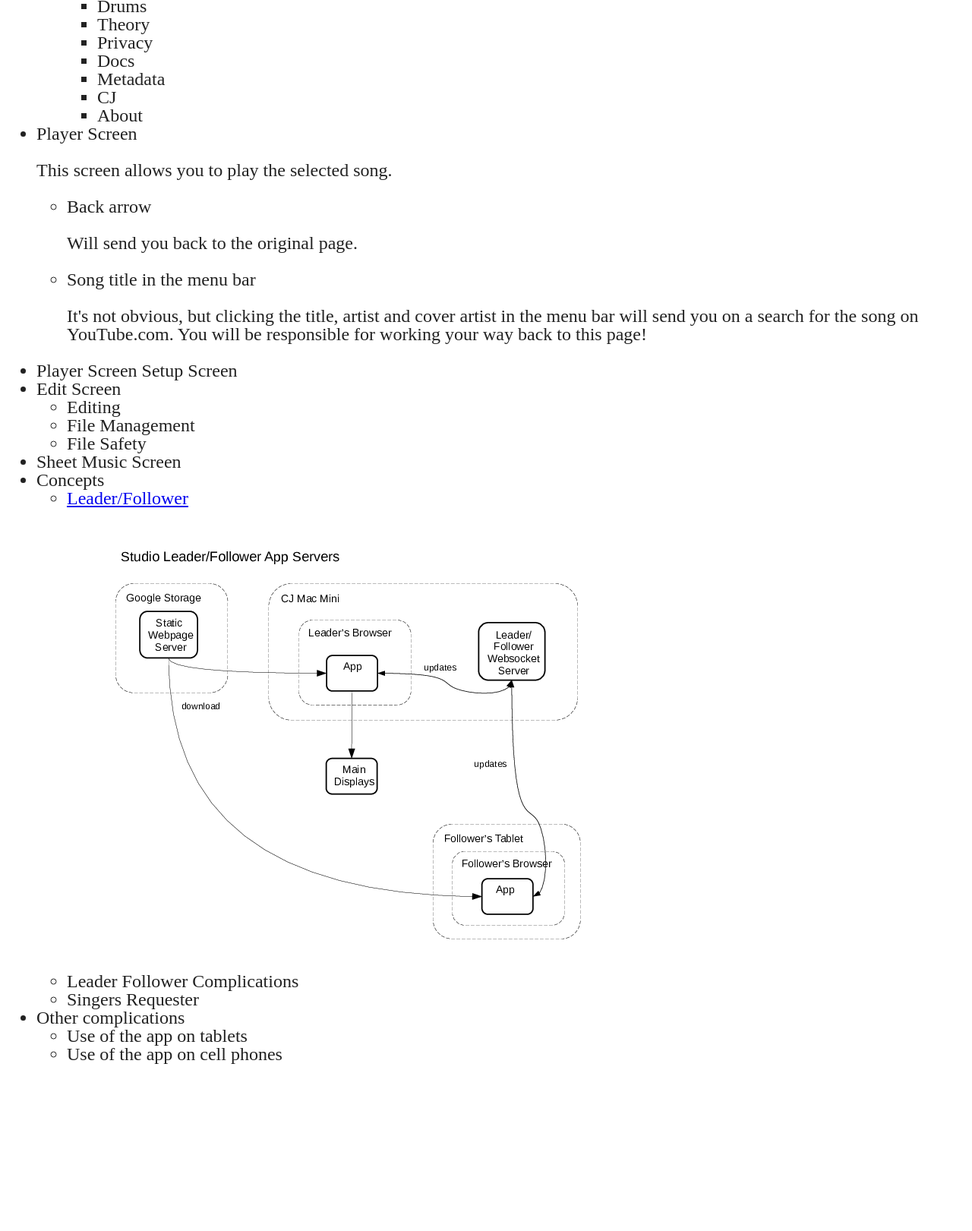
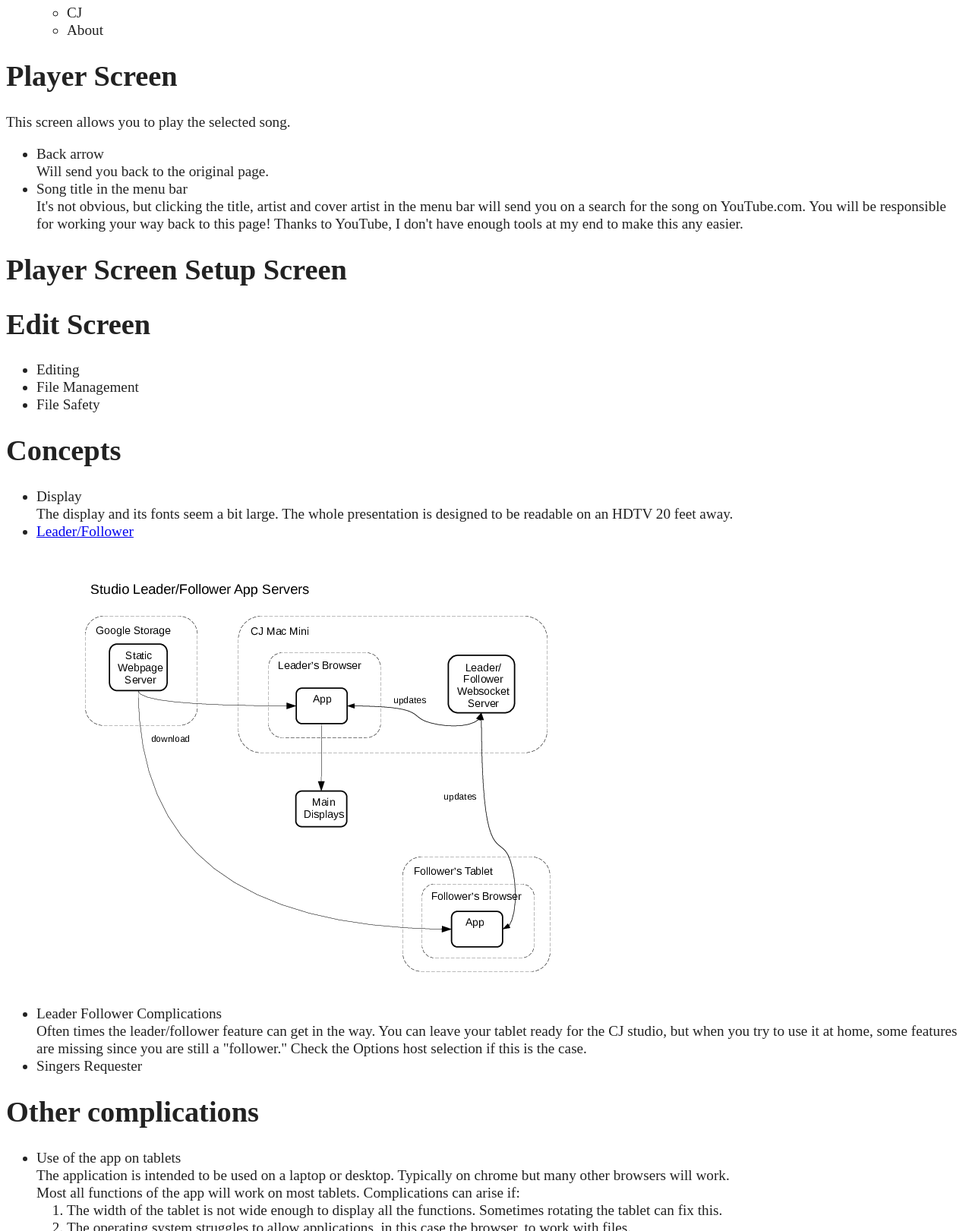
Before and after one commit to pearlbob/bsteele_music_tutorial, a website built with webpack: page index.html in a window 1280 px wide. Shown: the part 1179-2800 px from the top of the page at 76% size. Before the commit the page ends 2603 px from the top, so only its background shows below. Built offline with nearby package versions, Linux system fonts and the light colour scheme.

Commit message:
index.html reorg

```diff
--- a/css/style.css
+++ b/css/style.css
@@ -13,8 +13,8 @@
 
 html {
   color: #222;
-  font-size: 1.5em;
-  line-height: 1.0;
+  font-size: 1.2em;
+  line-height: 1.2;
 }
 
 /*
--- a/index.html
+++ b/index.html
@@ -34,9 +34,7 @@
 <p>Note: It will be a while until we have a complete set of tutorials. So be patient but
   make suggestions.
 </p>
-<p>Main screens</p>
-<ul>
-  <li><a href="./video/main_homepage.mp4">Homepage</a>
+<h1><a href="./video/main_homepage.mp4">Homepage</a></h1>
 <ul>
   <li id="Songlist">Songlist
     <ul>
@@ -60,7 +58,6 @@
 
     </ul>
   </li>
-
   <li><a href="./video/main_menu_options.mp4">Main menu</a> (the hamburger choices in the upper left)
     <ul>
       <li><a href="./video/main_menu_options_options.mp4">Options</a></li>
@@ -115,44 +112,86 @@
   </li>
 
 </ul>
-  </li>
-  <li id="Player">Player Screen
-    <p>This screen allows you to play the selected song.</p>
+<h1 id="Player">Player Screen</h1>
+<div>This screen allows you to play the selected song.</div>
 <ul>
   <li>Back arrow
-        <p>Will send you back to the original page.</p>
+    <div>Will send you back to the original page.</div>
   </li>
   <li>Song title in the menu bar
-        <p>It's not obvious, but clicking the title, artist and cover artist
+    <div>It's not obvious, but clicking the title, artist and cover artist
       in the menu bar will send you on a search for the song on YouTube.com.
-          You will be responsible for working your way back to this page!</p>
+      You will be responsible for working your way back to this page!
+      Thanks to YouTube, I don't have enough tools at my end to make this any easier.
+    </div>
   </li>
 </ul>
-  </li>
-  <li>Player Screen Setup Screen</li>
-  <li>Edit Screen
+
+<h1>Player Screen Setup Screen</h1>
+<h1>Edit Screen</h1>
 <ul>
   <li>Editing</li>
   <li>File Management</li>
   <li>File Safety</li>
 </ul>
+<h1>Concepts</h1>
+<ul>
+  <li>Display
+    <div>The display and its fonts seem a bit large.
+      The whole presentation is designed to be readable on an HDTV 20 feet away.
+    </div>
   </li>
-  <li>Sheet Music Screen</li>
-  <li>Concepts
-    <ul>
   <li id="Leader_Follower"><a href="./video/concept_leader_follower.mp4">Leader/Follower</a>
     <div>
       <img src="./img/cloud_web_socket_server_leader_follower_20220129.png" alt="leader/follower diagram"/></div>
   </li>
-      <li>Leader Follower Complications</li>
+  <li>Leader Follower Complications
+    <div>Often times the leader/follower feature can get in the way.
+      You can leave your tablet ready for the CJ studio, but when you try to use it at home,
+      some features are missing since you are still a "follower."
+      Check the Options host selection if this is the case.
+    </div>
+  </li>
   <li>Singers Requester</li>
 </ul>
+<h1>Other complications</h1>
+<ul>
+  <li>Use of the app on tablets
+    <div>The application is intended to be used on a laptop or desktop.
+      Typically on chrome but many other browsers will work.
+    </div>
+    <div>Most all functions of the app will work on most tablets.
+      Complications can arise if:
+      <ol>
+        <li>The width of the tablet is not wide enough to display all the functions.
+          Sometimes rotating the tablet can fix this.
         </li>
-  <li>Other complications
+        <li>The operating system struggles to allow applications, in this case the browser, to work with files.</li>
+      </ol>
+    </div>
+  </li>
+  <li>Use of the app on cell phones
+    <div>This can function, but the app struggles to display anything reasonable on such a small screen.</div>
+  </li>
+  <li>Audio
+    <div>Unfortunately the audio features of the app are only available on the web (browser) platform.</div>
+  </li>
+  <li>Native versions
+    <div>The app is typically used as a web browser application, but there are other formats that the app
+      is available in.
+      See: Options, About, "Download the app".
+    </div>
+  </li>
+</ul>
+<h1>Beta Features</h1>
 <ul>
-      <li>Use of the app on tablets</li>
-      <li>Use of the app on cell phones</li>
-    </ul>
+  <li><a href="./video/singer_playlist_bunching.mp4">Singers play list bunching</a></li>
+  <li>Sheet Music Screen
+    <div>This screen has actually been around for a long time.
+      Choose a song, edit the song, select "Sheet Music."
+      The top of the screen is meant to be a representation of a bass guitar.
+      Place the mouse over the sheet music on the bottom and try scrolling!
+    </div>
   </li>
 </ul>
 
```
Lines whose indentation alone changed are shown as unchanged.
